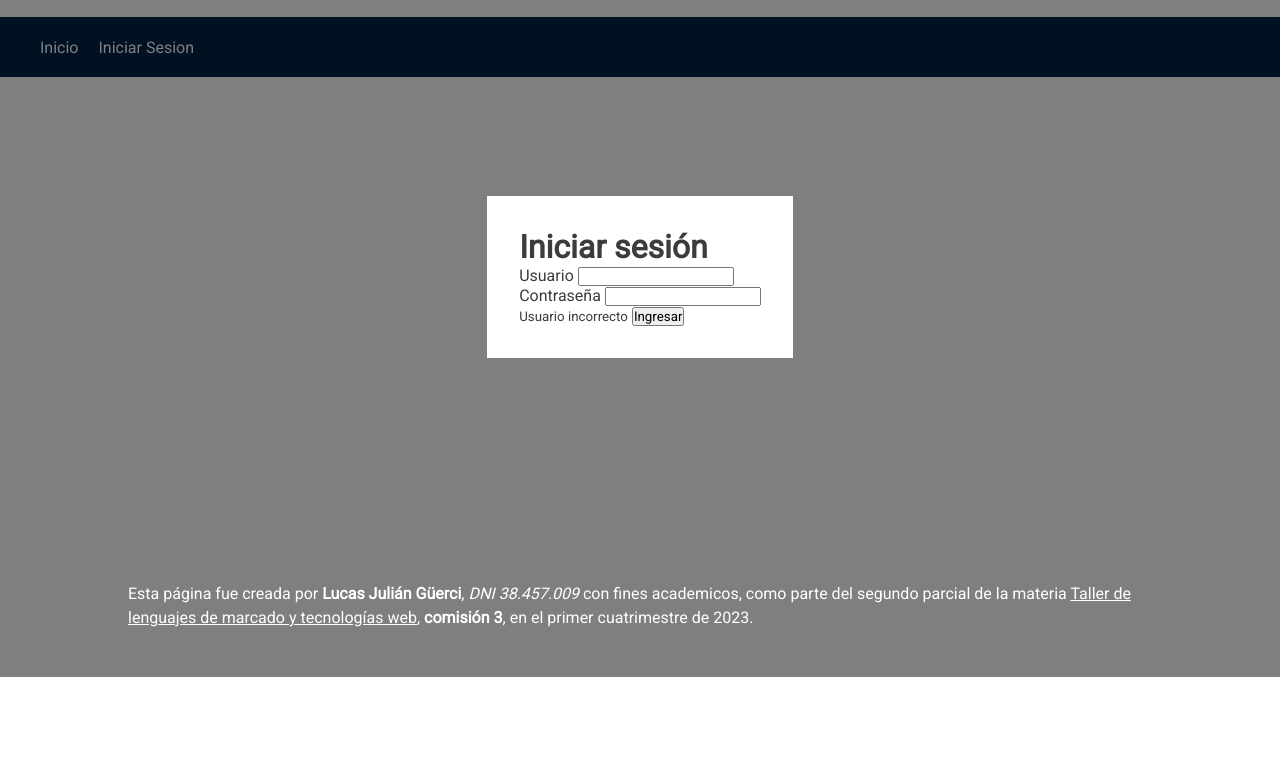
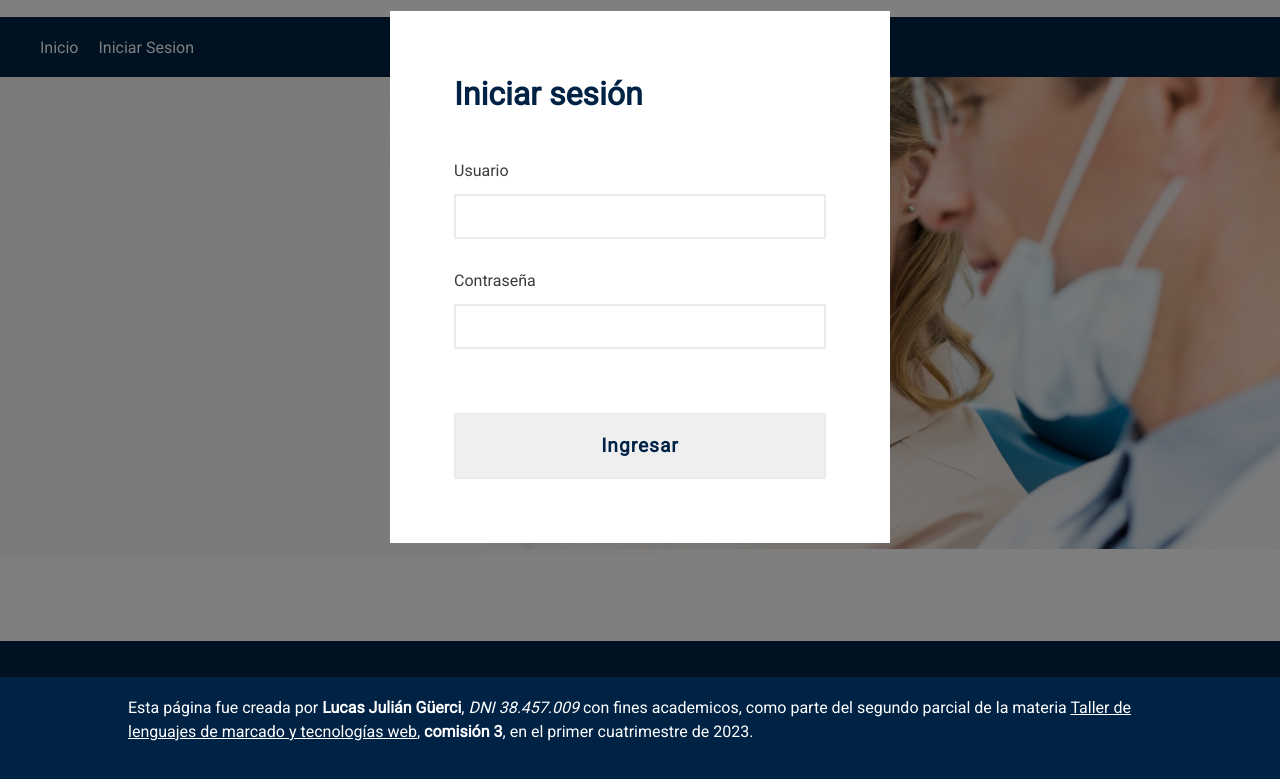
Before and after one commit to GreedHub/UNAHUR-Taller-de-lenguajes-web, a plain HTML site: page Parcial2/index.html in a window 1280 px wide. Both pictures are taken after a click on the link "Iniciar Sesion". Shown: the part 123-902 px from the top of the page. Before the commit the page ends 800 px from the top, so only its background shows below. Drawn offline with Linux system fonts and the light colour scheme.

Commit message:
improved login and template

```diff
--- a/Parcial2/index.html
+++ b/Parcial2/index.html
@@ -11,8 +11,8 @@
     <link rel="stylesheet" href="./styles/default.css" />
     <link rel="stylesheet" href="./styles/header.css" />
     <link rel="stylesheet" href="./styles/footer.css" />
+    <link rel="stylesheet" href="./styles/modal.css" />
     <link rel="stylesheet" href="./styles/login.css" />
-    <link rel="stylesheet" href="./styles/modal.css" />
     <link rel="stylesheet" href="./styles/index.css" />
 
     <script src="./scripts/login.js"></script>
@@ -27,7 +27,7 @@
         <form action="#" id="login-form">
           <div class="campo">
             <label for="usuario">Usuario</label>
-            <input type="usuario" name="usuario" id="usuario" required />
+            <input type="text" name="usuario" id="usuario" required />
           </div>
           <div class="campo">
             <label for="contrasenia">Contraseña</label>
@@ -60,7 +60,15 @@
       </nav>
     </header>
 
-    <main></main>
+    <img src="./img/hero.jpg" alt="princeton-plainsboro-staff" id="banner">
+    <main>
+
+      <article>
+        <section>
+
+        </section>
+      </article>
+    </main>
 
     <footer>
       <p>
--- a/Parcial2/scripts/login.js
+++ b/Parcial2/scripts/login.js
@@ -29,6 +29,8 @@ function EnviarFormulario(e){
 
     const usuario = _obtenerUsuario(username,password)
 
+    console.log({usuario,u:{username,password}})
+
     if(!usuario){
         const invalido = document.getElementById("login-form__invalido")
         invalido.classList.add("visible")
@@ -45,22 +47,23 @@ function EnviarFormulario(e){
         enorme en la seguridad de la pagina, ya que estas enviando
         los datos del usuario en texto plano en la URL
     */
-    const baseUrl = _armarUrlBase()
     const path = _esDoctor(usuario) ? 'doctor.html' : 'paciente.html'
+    const baseUrl = _armarUrlBase(path)
     const url = `${baseUrl}${path}`
     const urlConParams = `${url}?usuario=${usuario.usuario}`
     window.location.assign(urlConParams)
 }
 
 function _obtenerUsuario(username,password){
-    return usuarios.find(usuario=>usuario.usuario === username && usuario.password === password)
+    return usuarios.find(usuario=>usuario.usuario === username && usuario.contrasenia === password)
 }
 
 function _esDoctor(usuario){
     return usuario.rol === "doctor"
 }
 
-function _armarUrlBase(){
-    const {protocol,host} = window.location
-    return `${protocol}//${host}/`
+function _armarUrlBase(path){
+    const {protocol,host, pathname} = window.location
+    const finalPath = pathname.replace(/.*\.html/g,path)
+    return `${protocol}//${host}${finalPath}`
 }
--- a/Parcial2/scripts/modal.js
+++ b/Parcial2/scripts/modal.js
@@ -8,11 +8,13 @@ function _agregarListenerCierre(){
     modals = document.getElementsByClassName('modal')
     if(!modals) return;
     for(let modal of modals){
+        modal.classList.add('cerrado')
         modal.addEventListener(
             'click',
             function(e){
                 if(e.target !== this) return
                 modal.classList.remove('abierto')
+                modal.classList.add('cerrado')
             }
         )
     }
@@ -25,5 +27,6 @@ function AbrirModal(e,idModal){
 
     if(!modal) return
 
-    modal.classList.add("abierto")
+    modal.classList.remove('cerrado')
+    modal.classList.add('abierto')
 }
--- a/Parcial2/styles/default.css
+++ b/Parcial2/styles/default.css
@@ -1,10 +1,13 @@
 :root{
     --color-background: #fff;
     --color-background-nav: #002345;
+    --color-background-footer: #002345;
     --color-background-modal: rgba(0,0,0,.5);
     --color-background-modal__content: #fff;
     --color-text: #3c3c3c;
+    --color-text-strong: #002345;
     --color-text-inverted: #fff;
+    --color-separador: #ebebeb;
     --radius: 0;
 }
 
@@ -21,8 +24,9 @@ body{
     color: var(--color-text);
     display: grid;
     grid-template-columns: auto minmax(auto,1500px) auto;
-    grid-template-rows: 200px 8fr 150px;
+    grid-template-rows: 200px 500px 8fr 150px;
     grid-template-areas: "header header header"
+                         "banner banner banner"
                          "blank  main   blank2"
                          "footer footer footer";
 }
@@ -30,13 +34,15 @@ body{
 main{
     grid-area: main;
     padding: 2em 40px;
+    transition: padding .5s ease-in-out;
 }
 
 @media screen and (max-width:1500px){
     body{
         grid-template-columns: 1fr;
-        grid-template-rows: 200px 8fr 150px;
+        grid-template-rows: 200px 500px 8fr 150px;
         grid-template-areas: "header"
+                             "banner"
                              "main  "
                              "footer";
     }
--- a/Parcial2/styles/index.css
+++ b/Parcial2/styles/index.css
@@ -0,0 +1,6 @@
+#banner{
+    max-height: 100%;
+    width: 100vw;
+    object-fit: cover;
+    grid-area: banner;
+}
--- a/Parcial2/styles/login.css
+++ b/Parcial2/styles/login.css
@@ -0,0 +1,64 @@
+#login-modal .modal__title{
+    color: var(--color-text-strong);
+    margin-bottom: 1em;
+}
+
+#login-modal .modal__content{
+    padding: 4em;
+    min-height: 40vh;
+    width: 90vw;
+    max-width: 500px;
+    box-sizing: border-box;
+}
+
+form{
+    position: relative;
+    background-color: var(--color-background-card);
+    display: flex;
+    flex-direction: column;
+    align-items: stretch;
+    justify-content: space-between;
+    height: 80%;
+    border-radius: var(--radius);
+    color: var(--color-text)
+}
+
+form .campo{
+    margin: 1em 0;
+    box-sizing: border-box;
+    display: flex;
+    flex-direction: column;
+}
+
+form .campo input,
+form input[type="submit"]{
+    padding: 1em;
+    margin-top: 1em;
+    border: solid 2px var(--color-separador);
+    border-radius: var(--radius);
+}
+
+form input[type="submit"]{
+    color: var(--color-text-strong);
+    font-weight: bold;
+    margin-top: 2.5em;
+    letter-spacing: .05em;;
+    font-size: 1.2rem;
+}
+
+form input[type="submit"]:hover{
+    cursor: pointer;
+}
+
+#login-form__invalido{
+    display: none;
+    position: absolute;
+    bottom: 75px;
+    left: 0;
+    font-size: .9em;
+    color: red;
+}
+
+#login-form__invalido.visible{
+    display: initial;
+}
--- a/Parcial2/styles/modal.css
+++ b/Parcial2/styles/modal.css
@@ -1,37 +1,53 @@
-.modal{
+.modal {
   position: fixed;
-    z-index: -1;
   top: 0;
   bottom: 0;
   left: 0;
   right: 0;
   opacity: 0;
-    transition: opacity .2s ease-in-out;
+  z-index: 1;
+  transition: opacity 0.5s ease-in-out;
   background-color: var(--color-background-modal);
   display: grid;
-    grid-template-columns: auto minmax(100px,max-content) auto;
-    grid-template-rows: auto  minmax(100px,max-content) auto;
-    grid-template-areas: "blank blank blank"
+  grid-template-columns: auto minmax(100px, max-content) auto;
+  grid-template-rows: auto minmax(100px, max-content) auto;
+  grid-template-areas:
+    "blank blank blank"
     "blank2 content blank3"
     "blank4 blank4 blank4";
 }
 
-.modal.abierto{
-    opacity: 1;
-    z-index: 0;
+.modal.cerrado {
+  animation: desescalarConDelay 0s 0.5s linear forwards;
 }
 
-.modal__content{
+@keyframes desescalarConDelay {
+  0% {
+    transform: scale(1);
+  }
+  99.9% {
+    transform: scale(1);
+  }
+  100% {
+    transform: scale(0);
+  }
+}
+
+.modal.abierto {
+  opacity: 1;
+  transform: scale(1);
+}
+
+.modal__content {
   grid-area: content;
   background-color: var(--color-background-modal__content);
   border-radius: var(--radius);
   padding: 2em;
   box-sizing: border-box;
-    transform: translate(0,100vh);
-    transition: transform .5s ease-in-out;
-
+  transform: translateY(100vh);
+  transition: transform 0.5s ease-in-out;
 }
 
-.modal.abierto .modal__content{
-    transform: translate(0,0);
+.modal.abierto .modal__content {
+  transform: translateY(0);
 }
```
Also changed, not shown: Parcial2/img/hero - Copy.jpg (added), Parcial2/img/hero.jpg (added), Parcial2/img/hero_2.jpg (added), Parcial2/img/hero_3.jpg (added), Parcial2/img/hero_4.jpg (added). Lines whose indentation alone changed are shown as unchanged.
